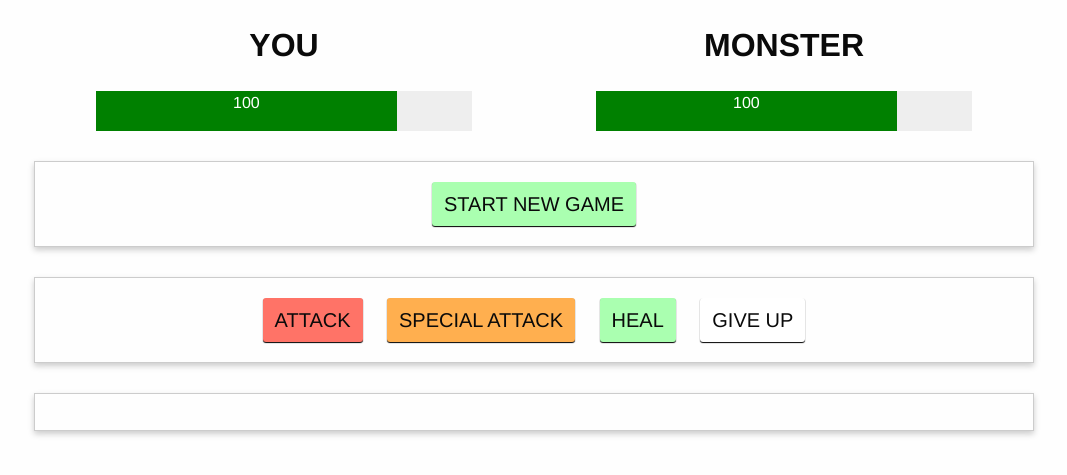
After one commit to inspira2015/vueTraning, a PHP site: page /monster_project.php in a window 1280 px wide. The commit adds this page. Shown: the top 475 px of the page, without its empty margins (106-1173 px from the left). Run offline with PHP 8.4, Linux system fonts and the light colour scheme; some libraries are stand-ins or nearby versions.

Commit message:
MonsterProject Health

```diff
--- /dev/null
+++ b/app_monster.js
@@ -0,0 +1,9 @@
+new Vue({
+	el: '#app',
+	data: {
+		playerHealth: 100,
+		monsterHealth: 100,
+		gameIsRunning: false,
+
+	}
+});
--- /dev/null
+++ b/monster-css/app.css
@@ -0,0 +1,94 @@
+.text-center {
+    text-align: center;
+}
+
+.healthbar {
+    width: 80%;
+    height: 40px;
+    background-color: #eee;
+    margin: auto;
+    transition: width 500ms;
+}
+
+.controls, .log {
+    margin-top: 30px;
+    text-align: center;
+    padding: 10px;
+    border: 1px solid #ccc;
+    box-shadow: 0px 3px 6px #ccc;
+}
+
+.turn {
+    margin-top: 20px;
+    margin-bottom: 20px;
+    font-weight: bold;
+    font-size: 22px;
+}
+
+.log ul {
+    list-style: none;
+    font-weight: bold;
+    text-transform: uppercase;
+}
+
+.log ul li {
+    margin: 5px;
+}
+
+.log ul .player-turn {
+    color: blue;
+    background-color: #e4e8ff;
+}
+
+.log ul .monster-turn {
+    color: red;
+    background-color: #ffc0c1;
+}
+
+button {
+    font-size: 20px;
+    background-color: #eee;
+    padding: 12px;
+    box-shadow: 0 1px 1px black;
+    margin: 10px;
+}
+
+#start-game {
+    background-color: #aaffb0;
+}
+
+#start-game:hover {
+    background-color: #76ff7e;
+}
+
+#attack {
+    background-color: #ff7367;
+}
+
+#attack:hover {
+    background-color: #ff3f43;
+}
+
+#special-attack {
+    background-color: #ffaf4f;
+}
+
+#special-attack:hover {
+    background-color: #ff9a2b;
+}
+
+#heal {
+    background-color: #aaffb0;
+}
+
+#heal:hover {
+    background-color: #76ff7e;
+}
+
+#give-up {
+    background-color: #ffffff;
+}
+
+#give-up:hover {
+    background-color: #c7c7c7;
+}
--- /dev/null
+++ b/monster_project.php
@@ -0,0 +1,54 @@
+<!DOCTYPE html>
+<html>
+<head>
+    <title>Monster Slayer</title>
+    <script src="https://npmcdn.com/vue/dist/vue.js"></script>
+    <link rel="stylesheet" href="monster-css/foundation.min.css">
+    <link rel="stylesheet" href="monster-css/app.css">
+</head>
+<body>
+<div id="app">
+    <section class="row">
+        <div class="small-6 columns">
+            <h1 class="text-center">YOU</h1>
+            <div class="healthbar">
+                <div class="healthbar text-center" style="background-color: green; margin: 0; color: white;">
+                    {{ playerHealth }}
+                </div>
+            </div>
+        </div>
+        <div class="small-6 columns">
+            <h1 class="text-center">MONSTER</h1>
+            <div class="healthbar">
+                <div class="healthbar text-center" style="background-color: green; margin: 0; color: white;">
+                    {{ monsterHealth }}
+                </div>
+            </div>
+        </div>
+    </section>
+    <section class="row controls">
+        <div class="small-12 columns">
+            <button id="start-game">START NEW GAME</button>
+        </div>
+    </section>
+    <section class="row controls">
+        <div class="small-12 columns">
+            <button id="attack">ATTACK</button>
+            <button id="special-attack">SPECIAL ATTACK</button>
+            <button id="heal">HEAL</button>
+            <button id="give-up">GIVE UP</button>
+        </div>
+    </section>
+    <section class="row log">
+        <div class="small-12 columns">
+            <ul>
+                <li>
+
+                </li>
+            </ul>
+        </div>
+    </section>
+</div>
+<script src="app_monster.js"></script>
+</body>
+</html>
```
Also changed, not shown: index.php (+8 -0 lines), monster-css/foundation.min.css (added).
